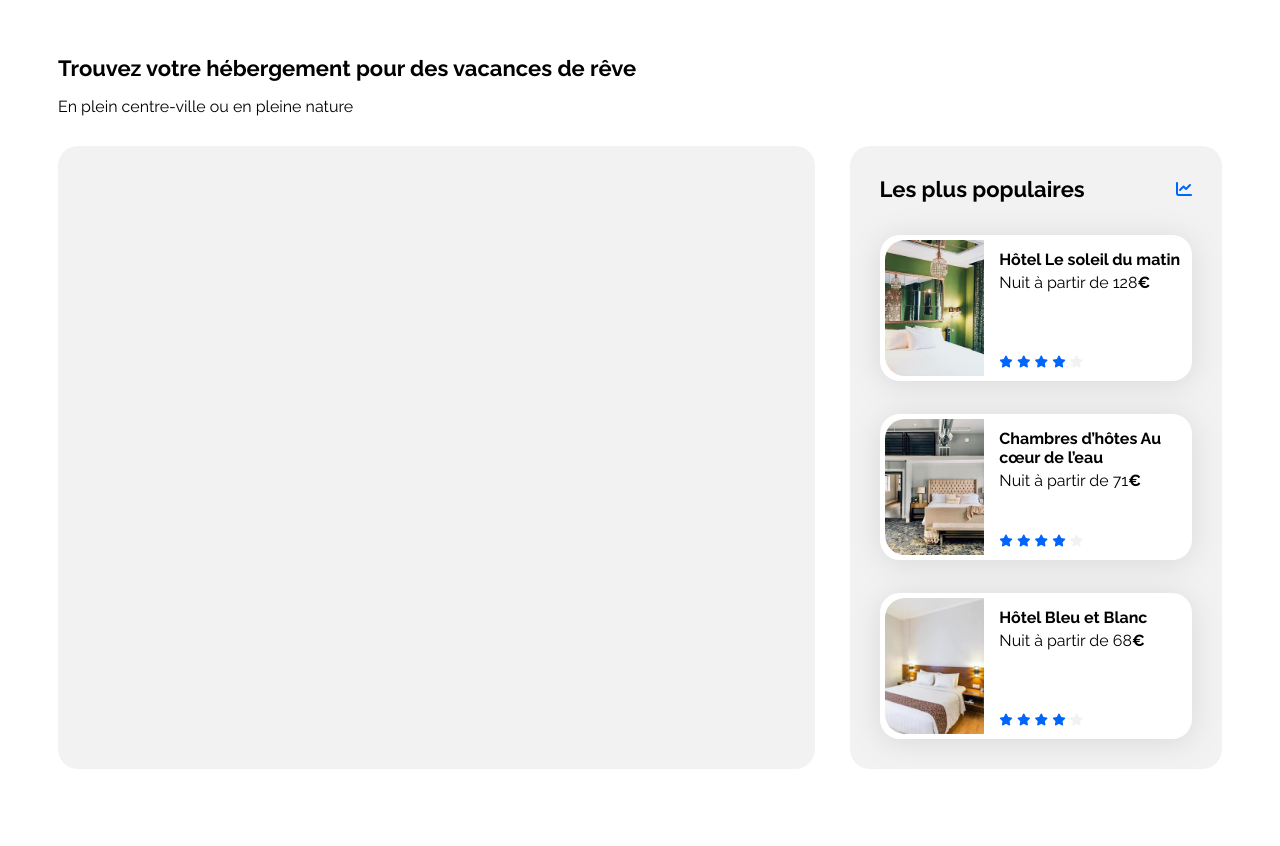
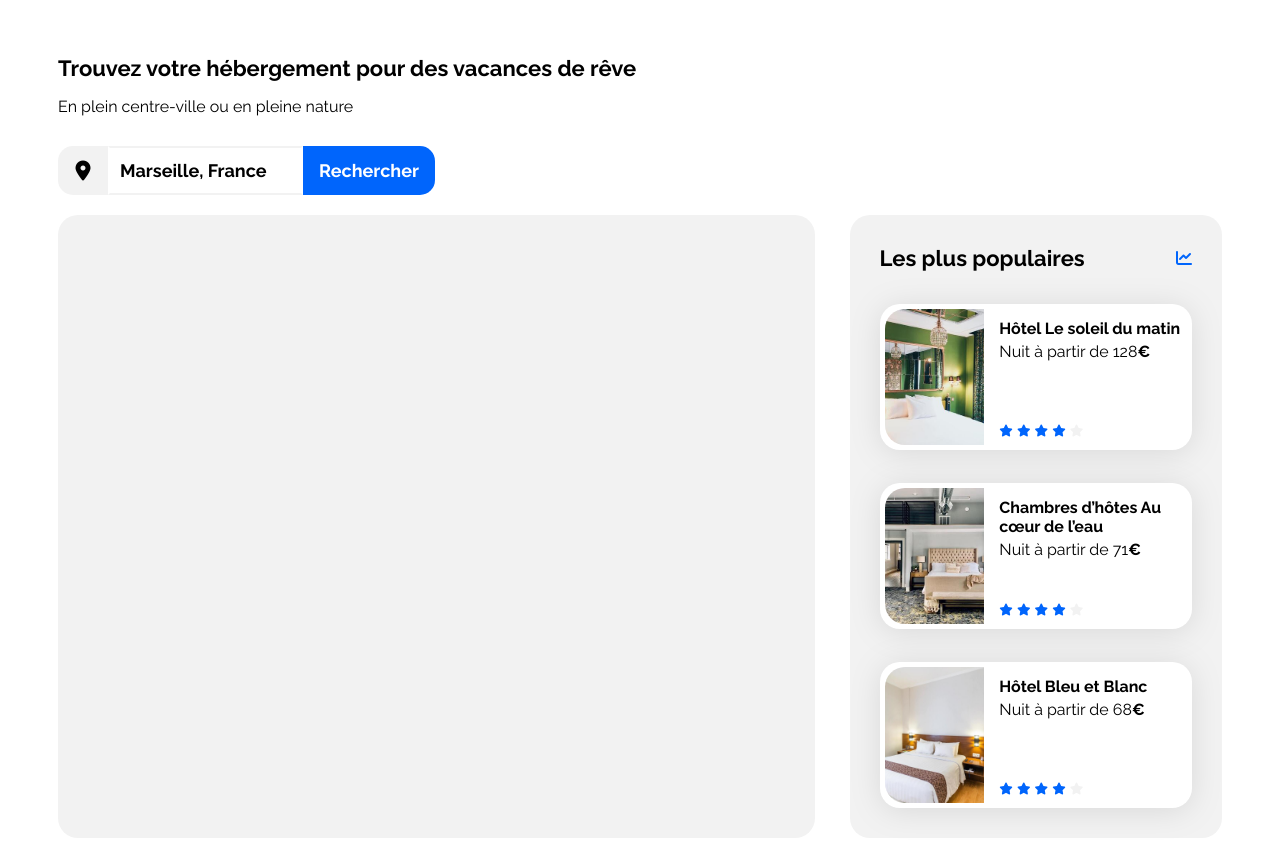
Before and after one commit to unamezzora/Projet1, a plain HTML site: page index.html in a window 1280 px wide. Shown: the part 38-884 px from the top of the page. Before the commit the page ends 815 px from the top, so only its background shows below. Drawn offline with Linux system fonts and the light colour scheme.

Commit message:
Ajout du formulaire de recharche

```diff
--- a/css/style.css
+++ b/css/style.css
@@ -50,11 +50,6 @@ body {
     box-sizing: border-box;
 }
 
-.infogroup {
-    margin-top: 50px;
-    margin-bottom: 30px;
-}
-
 a {
     color: inherit;
     text-decoration: none;
@@ -87,6 +82,54 @@ a {
 .neutral-star {
     color: var(--main-bg-color)
 }
+
+/****** Infogroup ***********/
+.slogan {
+    margin-top: 50px;
+    margin-bottom: 30px;
+}
+
+.formulaire-recherche {
+    display: flex;
+    margin-bottom: 20px;
+    width: 377px;
+}
+
+.icon {
+    display: flex;
+    justify-content: center;
+    align-items: center;
+    height: 49px;
+    width: 50px;
+    background-color: #F2F2F2;
+    --main-color: black;
+    border-radius: 15px 0 0 15px;
+}
+
+
+.localisation {
+    width: 195px;
+    border-color: #F2F2F2 transparent #F2F2F2 transparent;
+    font-weight: bold;
+    padding-left: 10px;
+    border-style: solid;
+}
+
+.boutton {
+    width: 132px;
+    border-radius: 0 15px 15px 0;
+    background-color: #0065FC;
+    color: white;
+    border: none;
+}
+
+.localisation, .boutton {
+    margin: auto;
+    height: 49px;
+    font-size: 18px;
+    font-weight: bold;
+}
+
 
 /****** Hebergements And Populaires ***********/
 .hebergements-and-populaires {
@@ -153,7 +196,6 @@ a {
 
 
 
-
 /* Le code ci-dessous correspond à la version responsive uniquement */
 
 /****** Media queries ***********/
--- a/index.html
+++ b/index.html
@@ -27,8 +27,20 @@
         </header>
         <main>
             <div class="infogroup">
-                <h1 class="section-title">Trouvez votre hébergement pour des vacances de rêve</h1>
-                <p class="text">En plein centre-ville ou en pleine nature</p>
+                <div class="slogan">
+                    <h1 class="section-title">Trouvez votre hébergement pour des vacances de rêve</h1>
+                    <p class="text">En plein centre-ville ou en pleine nature</p>
+                </div>
+                <form method="get" action="">
+                    <div class="formulaire-recherche">
+                        <div class="icon">
+                            <i class="fa-solid fa-location-dot fa-lg"></i>
+                        </div>
+                        <input type="search" name="site" value="Marseille, France" class="localisation">
+                        <input type="submit" value="Rechercher" class="boutton">
+                    </div>
+                </form>
+
             </div>
             <div class="hebergements-and-populaires">
                 <section class="hebergements">
```
